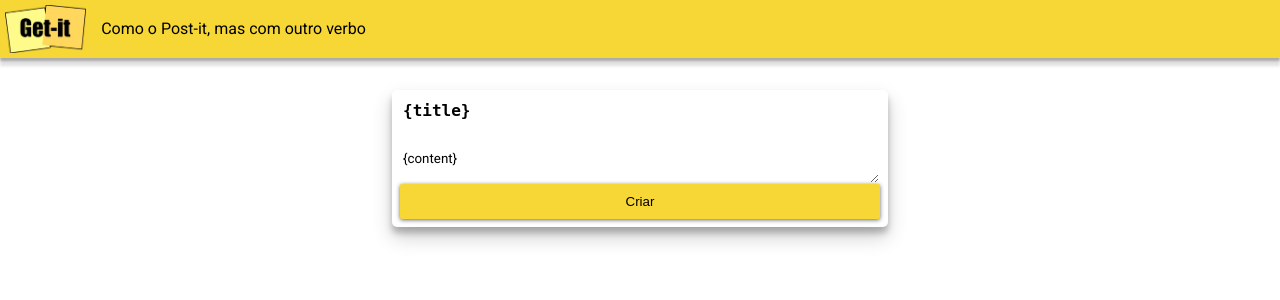
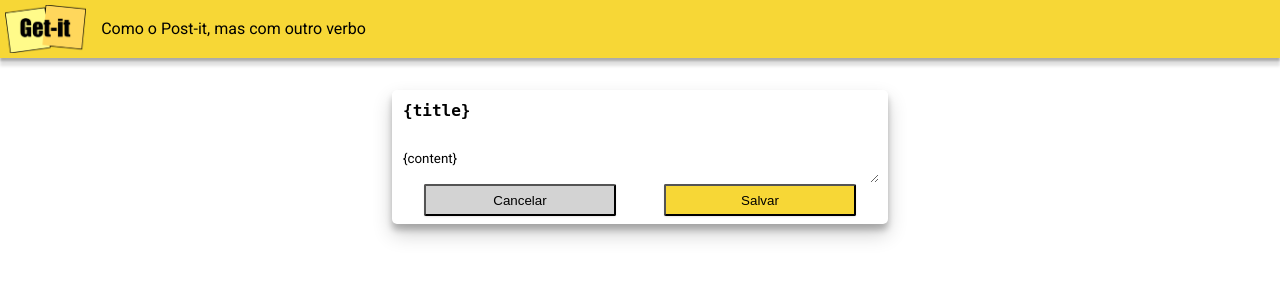
Before and after one commit to ellencoutinho/notepad, a Python web app: template templates/edit.html in a window 1280 px wide. Shown: the top 300 px of the page. Run offline with Jinja, Linux system fonts and the light colour scheme; the template is opened without the code that fills it, so the values that code supplies are empty; some libraries are stand-ins or nearby versions.

Commit message:
Estiliza botões de enviar e cancelar

```diff
--- a/docs/getit.css
+++ b/docs/getit.css
@@ -27,6 +27,26 @@
   font-family: "Roboto", sans-serif;
 }
 
+.graybutton{
+  height: 2rem;
+  width: 40%;
+  background-color: #d3d3d3;
+  appearance: none;
+  cursor: pointer;
+  border-radius: 2px;
+  box-shadow: 0 1px 2px rgba(220, 217, 217, 0.6);
+}
+
+.yellowbutton{
+  height: 2rem;
+  width: 40%;
+  background-color: #f7d736;
+  appearance: none;
+  cursor: pointer;
+  border-radius: 2px;
+  box-shadow: 0 1px 2px rgba(220, 217, 217, 0.6);
+}
+
 .button {
   display: flex;
   justify-content: flex-end;
@@ -41,6 +61,15 @@
 }
 
 /* Fonte: https://codepen.io/CrisWoler/pen/ogXBLj */
+.half{
+  max-width: 50%;
+}
+
+.center{
+  display: flex;
+  justify-content: space-around;
+}
+
 .btn {
   position: relative;
   display: block;
--- a/templates/edit.html
+++ b/templates/edit.html
@@ -38,7 +38,12 @@
           name="detalhes"
           placeholder="Digite o conteúdo..."
         >{content}</textarea>
-        <button class="btn" type="submit">Criar</button>
+
+        <div class="center">
+            <button type="button" onclick="location.href='../'" class="graybutton">Cancelar</button>
+            <button type="submit" onclick="location.href='/update'" formmethod="post" class="yellowbutton">Salvar</button>
+        </div>
+
       </form>
 
     </main>
```
